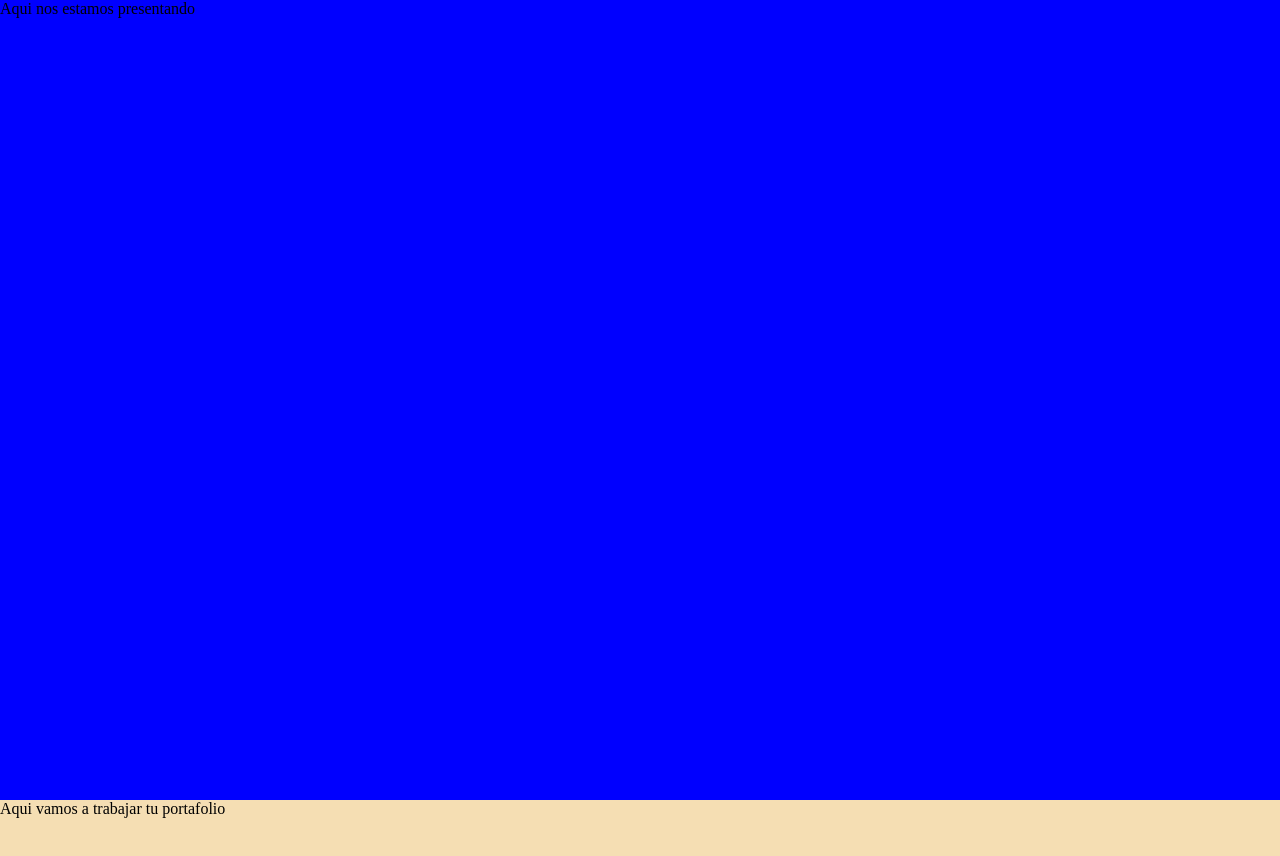
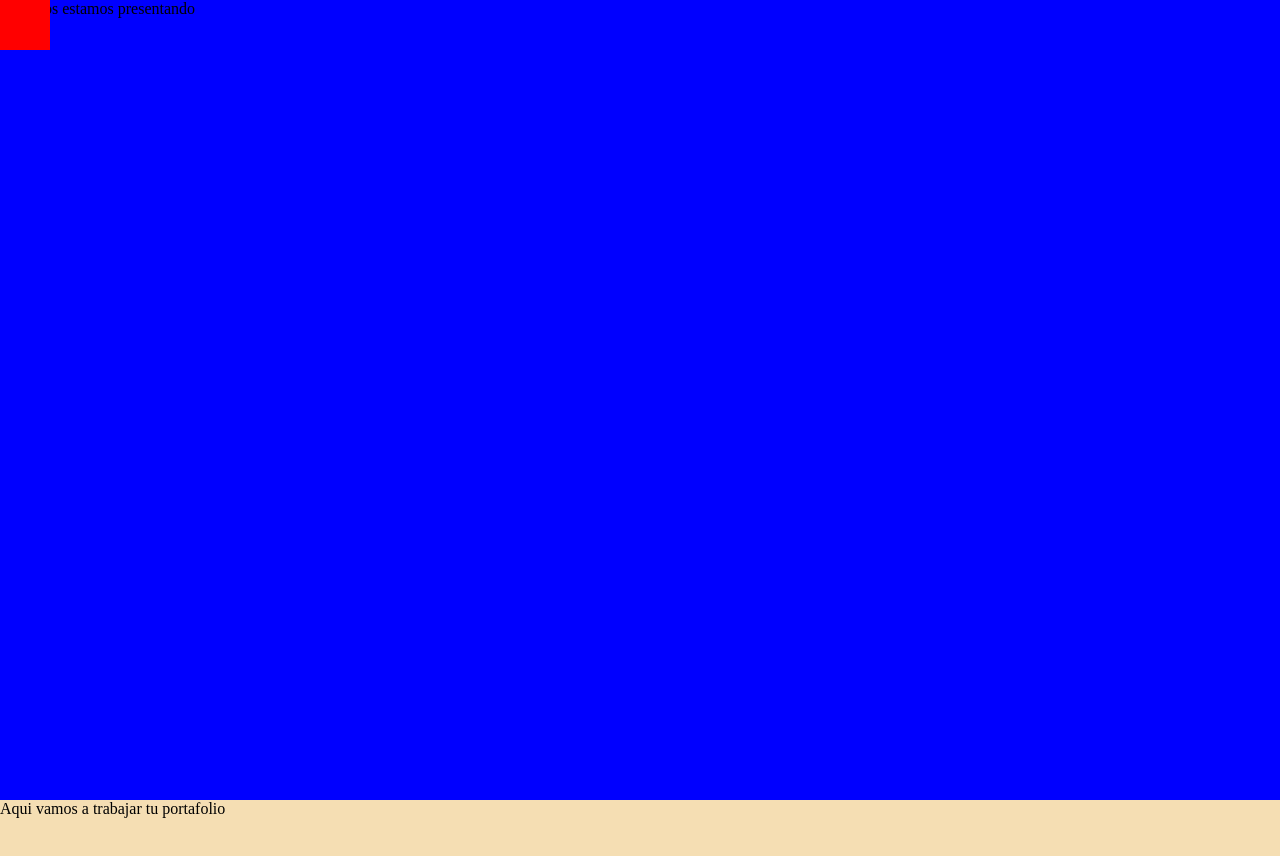
Before and after one commit to platzi/curso-arquitecturas-css-proyecto-2, a Vue app: page / in a window 1280 px wide. Shown: the top 856 px of the page. Built offline with nearby package versions, Linux system fonts and the light colour scheme.

Commit message:
cursor component

```diff
--- a/src/App.vue
+++ b/src/App.vue
@@ -1,5 +1,6 @@
 <template>
-  <div>
+  <div class="wrap">
+    <the-cursor :xCursorPosition="xPosition" :yCursorPosition="yPosition" />
     <hero-section class="section" />
     <my-portfolio class="section" />
     <about-me class="section" />
@@ -12,6 +13,7 @@ import HeroSection from "./components/index/HeroSection.vue";
 import MyPortfolio from "./components/index/MyPortfolio.vue";
 import AboutMe from "./components/index/AboutMe.vue";
 import ContactSection from "./components/index/ContactSection.vue";
+import TheCursor from "./components/global/TheCursor.vue";
 
 export default {
   name: "App",
@@ -20,7 +22,25 @@ export default {
     MyPortfolio,
     AboutMe,
     ContactSection,
+    TheCursor,
   },
+  data: () => ({
+    xPosition: 0,
+    yPosition: 0,
+  }),
+  mounted() {
+    document.addEventListener('mousemove', this.getCursor)
+  },
+  methods: {
+    getCursor(event) {
+      console.log(event.clientX)
+      console.log(event.clientY)
+      return this.xPosition = event.clientX, this.yPosition = event.clientY
+    }
+  },
+  unmounted() {
+    document.removeEventListener('mousemove', this.getCursor)
+  }
 };
 </script>
 
--- /dev/null
+++ b/src/components/global/TheCursor.vue
@@ -0,0 +1,36 @@
+<template>
+  <div class="TheCursor" :style="{getCursorPositionX, getCursorPositionY}" ></div>
+</template>
+
+<script>
+export default {
+  props: {
+    xCursorPosition: {
+      type: Number,
+      required: true
+    },
+    yCursorPosition: {
+      type: Number,
+      required: true
+    }
+  },
+  computed: {
+    getCursorPositionX() {
+      return `transform: translateX(${this.xCursorPosition}px)`
+    },
+    getCursorPositionY() {
+      return `transform: translateY(${this.yCursorPosition}px)`
+    },
+  }
+};
+</script>
+
+<style scoped>
+.TheCursor {
+  user-select: none;
+  background: red;
+  width: 50px;
+  height: 50px;
+  position: fixed;
+}
+</style>
```
